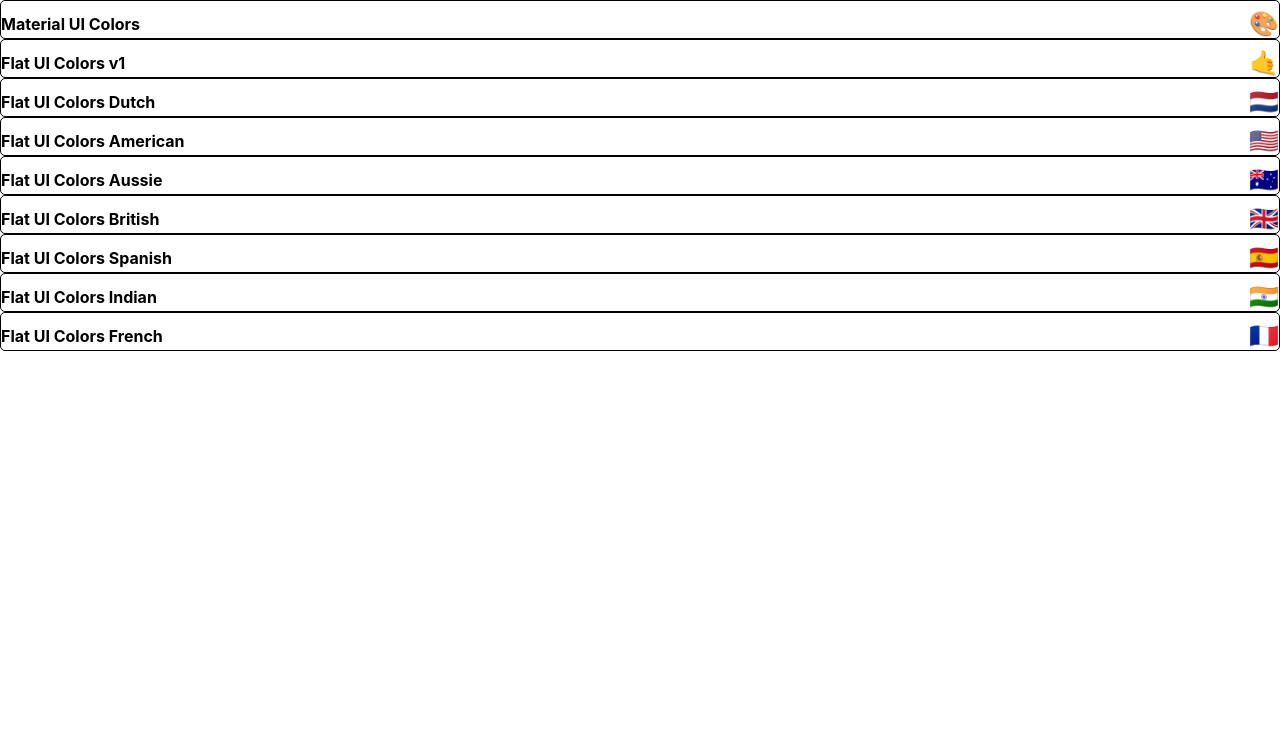
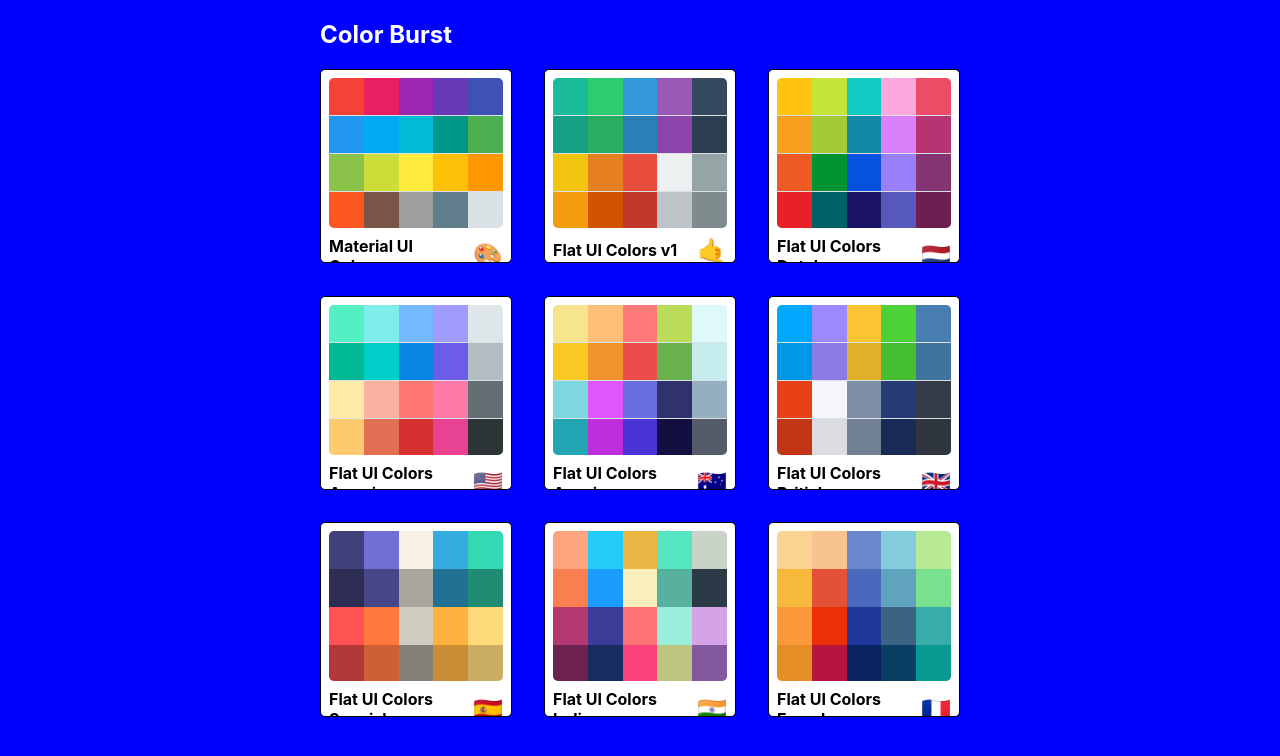
Before and after one commit to dvlprdave/Color-Burst, a React (Create React App) app: page / in a window 1280 px wide. Shown: the top 756 px of the page. Built offline with nearby package versions, Linux system fonts and the light colour scheme.

Commit message:
Extended styling on MiniPalette

```diff
--- a/src/components/MiniPalette.js
+++ b/src/components/MiniPalette.js
@@ -2,11 +2,12 @@
 import styled from 'styled-components'
 
 const Main = styled.div`
+  position: relative;
   background: white;
   border: 1px solid black;
   border-radius: 5px;
-  position: relative;
   overflow: hidden;
+  padding: 0.5rem;
 
    &:hover {
     cursor: pointer;
@@ -14,7 +15,11 @@
 `
 
 const Colors = styled.div`
-  background-color: grey;
+  width: 100%;
+  height: 150px;
+  background-color: #dae1e4;
+  border-radius: 5px;
+  overflow: hidden;
 `
 
 const Title = styled.h5`
@@ -33,11 +38,25 @@
   margin-left: 0.5rem;
 `
 
-const MiniPalette = ({ paletteName, emoji }) => {
-  // const { paletteName, emoji } = props
+const Minicolor = styled.div`
+  display: inline-block;
+  position: relative;
+  height: 25%;
+  width: 20%;
+  margin: 0 auto;
+  margin-bottom: -3.5px;
+`
+
+const MiniPalette = ({ paletteName, emoji, colors }) => {
+  const miniColorBoxes = colors.map(color => (
+    <Minicolor
+      style={{ backgroundColor: color.color }}
+      key={color.name}
+    />
+  ))
   return (
     <Main>
-      <Colors></Colors>
+      <Colors>{miniColorBoxes}</Colors>
       <Title>{paletteName} <Emoji>{emoji}</Emoji></Title>
     </Main>
   )
--- a/src/components/PaletteList/PaletteList.js
+++ b/src/components/PaletteList/PaletteList.js
@@ -1,15 +1,53 @@
 import React, { Component } from 'react'
+import styled from 'styled-components'
+
 import MiniPalette from '../MiniPalette';
+
+const Wrapper = styled.div`
+  display: flex;
+  align-items: flex-start;
+  justify-content: center;
+  height: 100vh;
+  background: blue;
+`
+const Container = styled.div`
+  display: flex;
+  align-items: flex-start;
+  flex-direction: column;
+  flex-wrap: wrap;
+  width: 50%;
+  background-color: blue;
+`
+const Nav = styled.nav`
+  display: flex;
+  justify-content: space-between;
+  width: 100%;
+  color: white;
+`
+const Palettes = styled.div`
+  display: grid;
+  grid-template-columns: repeat(3, 30%);
+  grid-gap: 5%;
+  width: 100%;
+`
 
 class PaletteList extends Component {
   render() {
     const { palettes } = this.props
     return (
-      <div>
-        {palettes.map(palette => (
-          <MiniPalette {...palette} />
-        ))}
-      </div>
+      <Wrapper>
+        <Container>
+          <Nav>
+            <h1>Color Burst</h1>
+          </Nav>
+          <Palettes>
+            {palettes.map(palette => (
+              <MiniPalette {...palette} />
+            ))}
+          </Palettes>
+        </Container>
+
+      </Wrapper>
     );
   }
 }
```
